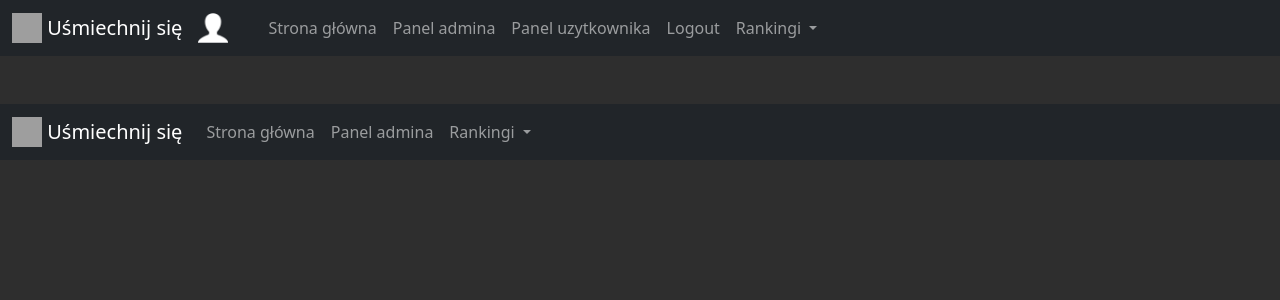
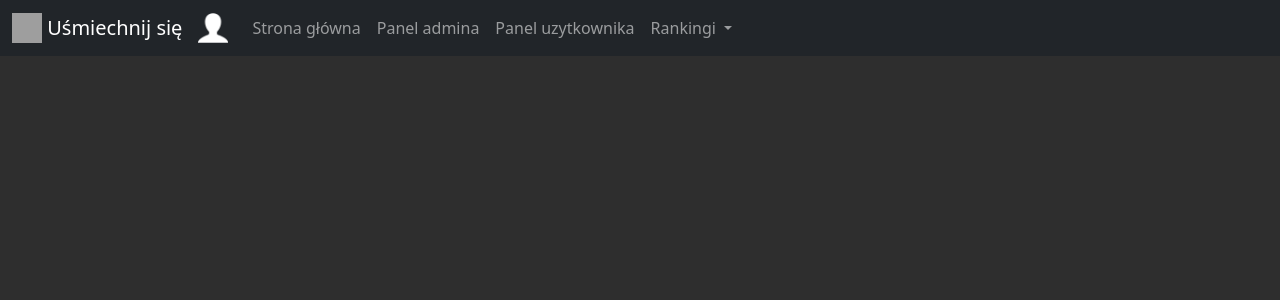
Before and after one commit to Hrtrex/Memes-website, a Flask app: page / in a window 1280 px wide. Shown: the top 300 px of the page. Run offline with Flask 2, Linux system fonts and the light colour scheme; some libraries are stand-ins or nearby versions; grey boxes are pictures that could not be loaded.

Commit message:
fix merge conflicts

```diff
--- a/App/templates/index.html
+++ b/App/templates/index.html
@@ -15,14 +15,12 @@
 	</style>
 </head>
 <body>
-
-	<form action="{{ url_for('register')}}" method="post">
+	<form action="{{ url_for('register') }}" method="post">
 		<nav class="navbar navbar-expand-lg bg-dark navbar-dark">
 			<div class="container-fluid">
 
 				<a class="navbar-brand" href="#"><img src="{{url_for('static', filename='logo.gif')}}" align="middle" width="30" height="30" class="d-inline-block mr-1 align-bottom" />   Uśmiechnij się </a>
 				<a class="navbar-brand" href="http://127.0.0.1:5000/login"><img src="{{url_for('static', filename='login_guy.png')}}" align="middle" width="30" height="30" class="d-inline-block mr-1 align-bottom" /></a>
-				<a class="navbar-brand">{{email}}</a>
 				<button class="navbar-toggler" type="button" data-bs-toggle="collapse" data-bs-target="#navbarSupportedContent" aria-controls="navbarSupportedContent" aria-expanded="false" aria-label="Toggle navigation">
 					<span class="navbar-toggler-icon"></span>
 				</button>
@@ -35,11 +33,9 @@
 							<a class="nav-link" href="#">Panel admina</a>
 						</li>
 						<li class="nav-item">
-							<a class="nav-link" href="http://127.0.0.1:5000/profile">Panel uzytkownika</a>
+							<a class="nav-link" href="http://127.0.0.1:5000/userPanel">Panel uzytkownika</a>
 						</li>
-						<li class="nav-item">
-							<a class="nav-link" href="http://127.0.0.1:5000/logout">Logout</a>
-						</li>
+
 
 						<li class="nav-item dropdown">
 							<a class="nav-link dropdown-toggle" href="localhost:5000/memesRanking" id="navbarDropdown" role="button" data-bs-toggle="dropdown" aria-expanded="false">
@@ -59,47 +55,11 @@
 			</div>
 		</nav>
 		<div id="content" class="mx-auto mt-5 bg-dark" style="width:70%; background-color:black;">
+			{% block content %}
 
+			{%endblock%}
 		</div>
 		<script src="https://cdn.jsdelivr.net/npm/bootstrap@5.2.0-beta1/dist/js/bootstrap.bundle.min.js" integrity="sha384-pprn3073KE6tl6bjs2QrFaJGz5/SUsLqktiwsUTF55Jfv3qYSDhgCecCxMW52nD2" crossorigin="anonymous"></script>
 	</form>
-	<nav class="navbar navbar-expand-lg bg-dark navbar-dark">
-		<div class="container-fluid">
-
-			<a class="navbar-brand" href="#"><img src="{{url_for('static', filename='logo.gif')}}" align="middle" width="30" height="30" class="d-inline-block mr-1 align-bottom" />   Uśmiechnij się</a>
-			<button class="navbar-toggler" type="button" data-bs-toggle="collapse" data-bs-target="#navbarSupportedContent" aria-controls="navbarSupportedContent" aria-expanded="false" aria-label="Toggle navigation">
-				<span class="navbar-toggler-icon"></span>
-			</button>
-			<div class="collapse navbar-collapse" id="navbarSupportedContent">
-				<ul class="navbar-nav me-auto mb-2 mb-lg-0">
-					<li class="nav-item">
-						<a class="nav-link" aria-current="page" href="#">Strona główna</a>
-					</li>
-					<li class="nav-item">
-						<a class="nav-link" href="#">Panel admina</a>
-					</li>
-					<li class="nav-item dropdown">
-						<a class="nav-link dropdown-toggle" href="localhost:5000/memesRanking" id="navbarDropdown" role="button" data-bs-toggle="dropdown" aria-expanded="false">
-							Rankingi
-						</a>
-						<ul class="dropdown-menu dropdown-menu-dark" aria-labelledby="navbarDropdown">
-							<li><a class="dropdown-item" href="#">Ranking memów</a></li>
-							<li><a class="dropdown-item" href="#">Ranking użytkowników</a></li>
-
-						</ul>
-					</li>
-
-				</ul>
-
-			</div>
-		</div>
-	</nav>
-	<div id="content" class="mx-auto mt-5 bg-dark" style="width:70%; background-color:black;">
-		{% block content %}
-
-		{%endblock%}
-	</div>
-	<script src="https://cdn.jsdelivr.net/npm/bootstrap@5.2.0-beta1/dist/js/bootstrap.bundle.min.js" integrity="sha384-pprn3073KE6tl6bjs2QrFaJGz5/SUsLqktiwsUTF55Jfv3qYSDhgCecCxMW52nD2" crossorigin="anonymous"></script>
-
 </body>
 </html>
```
